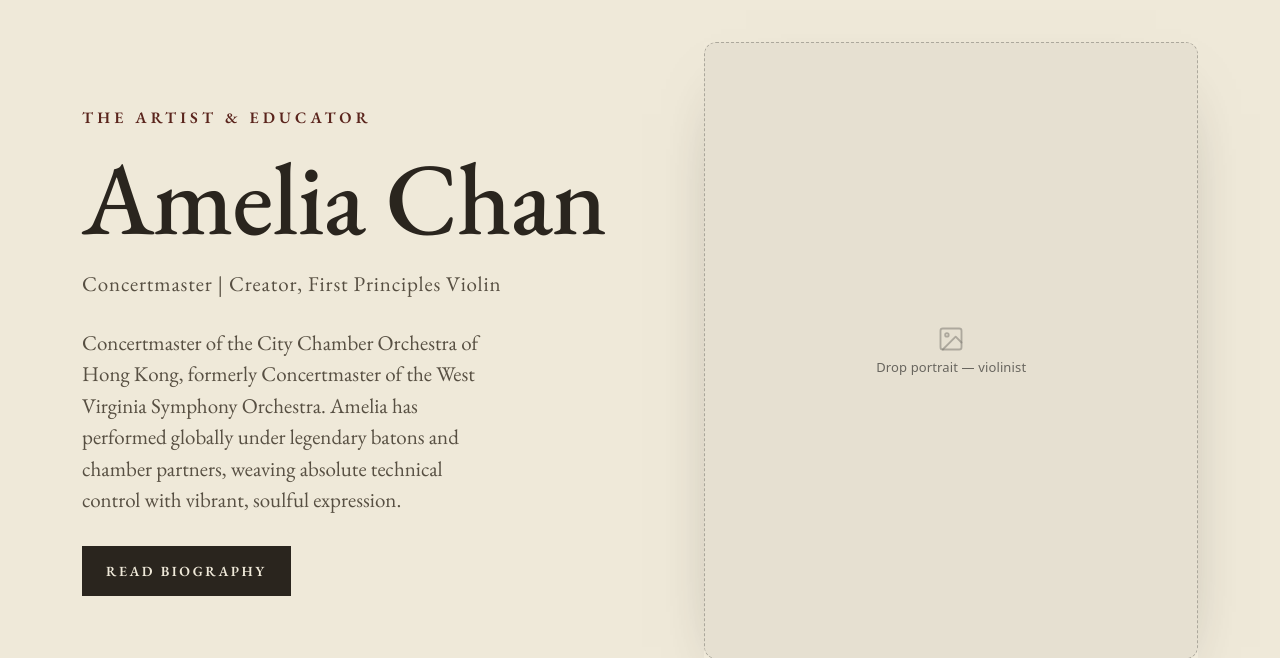
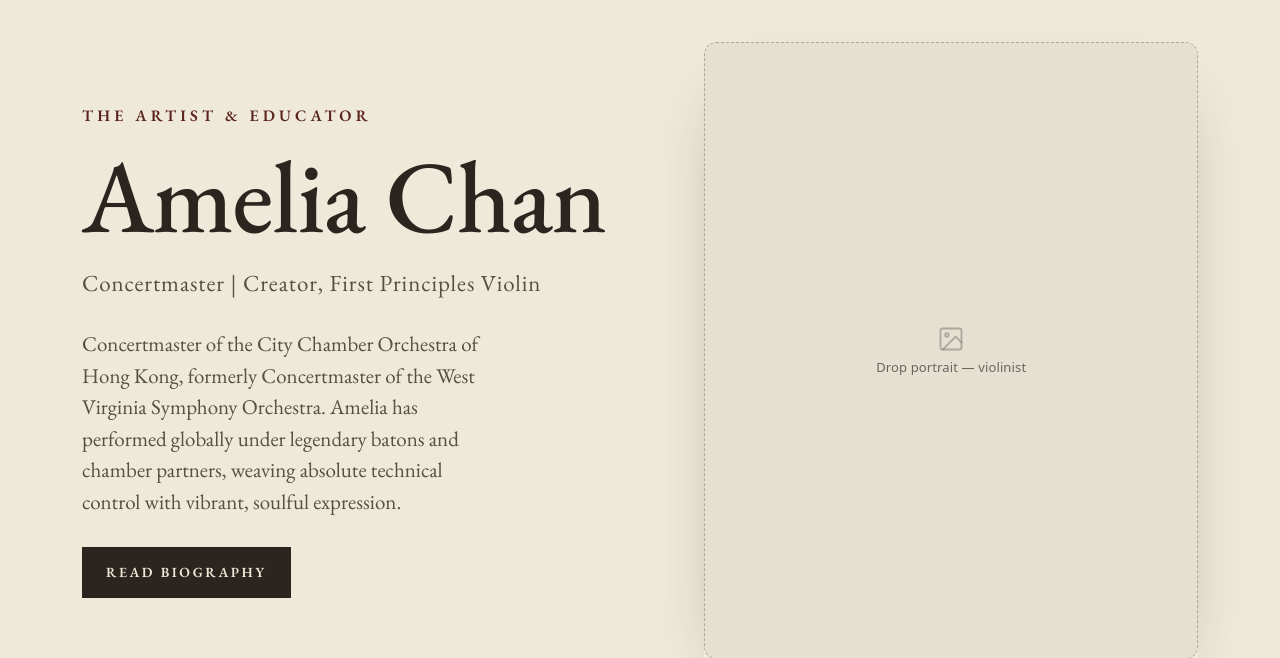
Before and after one commit to mawstr001/ameliachanwebsite, a Node server app: page / in a window 1280 px wide. Shown: the part 145-803 px from the top of the page. Run offline with Node 20, Linux system fonts and the light colour scheme.

Commit message:
Home: enlarge the hero role line slightly (21px → 23px)
Co-Authored-By: Claude Opus 5.5 <noreply@anthropic.com>
Claude-Session: https://claude.ai/code/session_01URAjWLxUG4GgukcyvXRFvi

```diff
--- a/views/index.ejs
+++ b/views/index.ejs
@@ -43,7 +43,7 @@
   <div>
     <div class="label" style="font-size:16px" data-edit="home.left.kicker"><%= home.left.kicker %></div>
     <h1 class="hero-name">Amelia Chan</h1>
-    <p class="hero-role" style="font-size:21px" data-edit="home.left.role"><%= home.left.role %></p>
+    <p class="hero-role" style="font-size:23px" data-edit="home.left.role"><%= home.left.role %></p>
     <p class="hero-lead" data-edit="home.left.blurb"><%= home.left.blurb %></p>
     <a class="btn hero-cta" href="/bio">Read Biography</a>
   </div>
```
